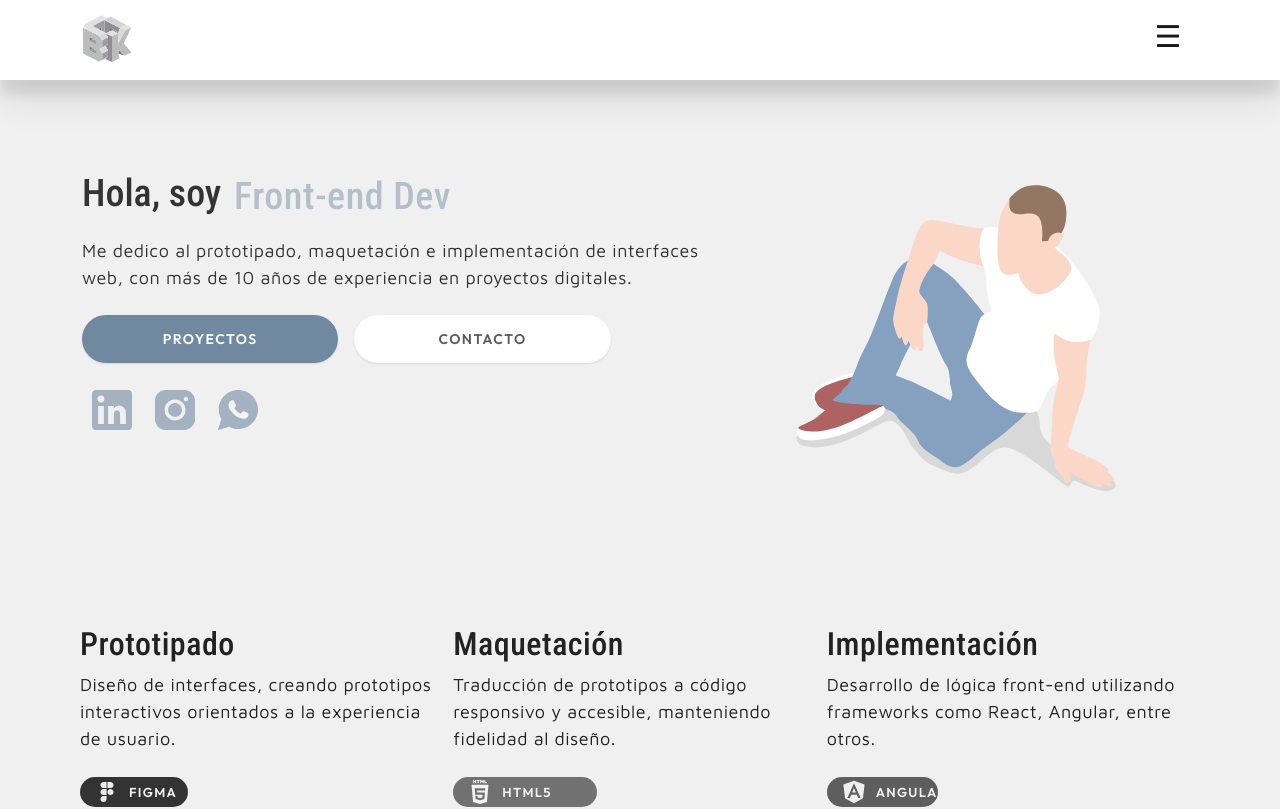
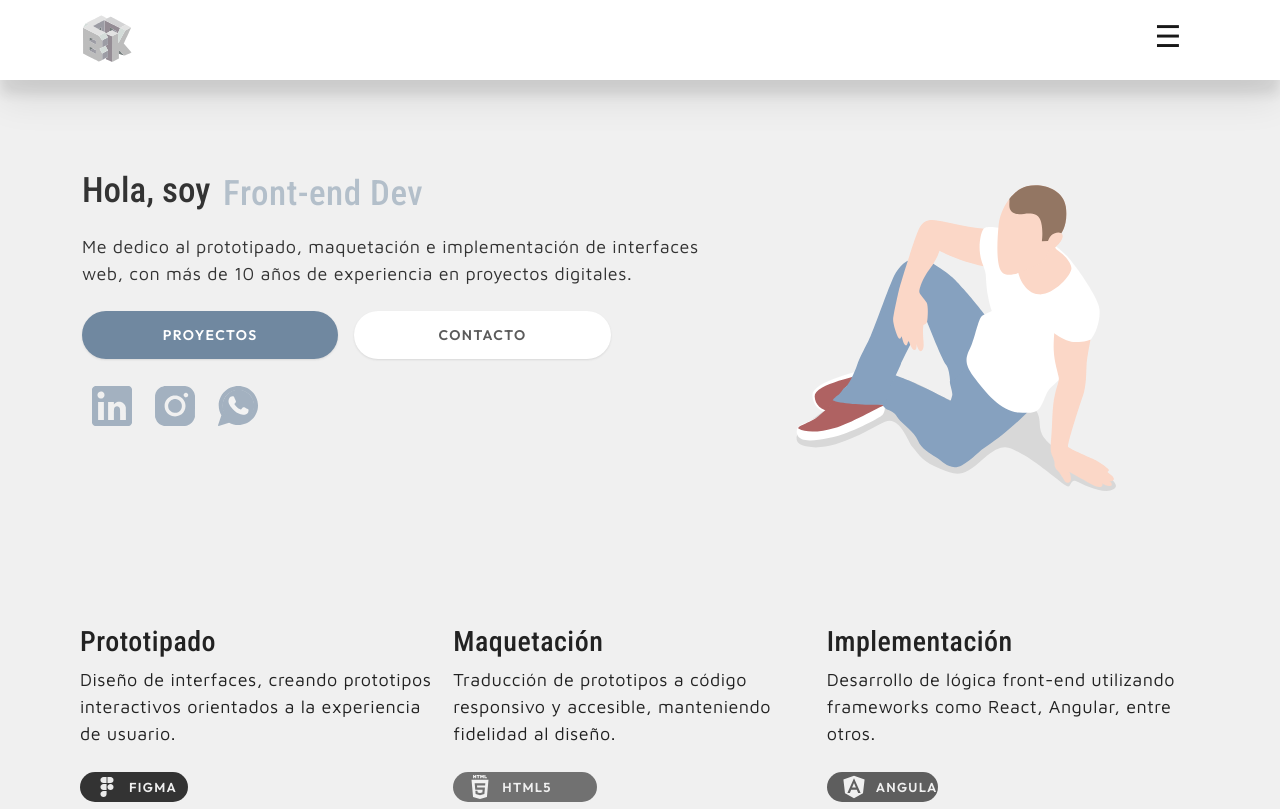
Before and after one commit to baktcl/bakt.github.io, a React (Create React App) app: page / in a window 1280 px wide. Shown: the top 809 px of the page. Built offline with nearby package versions, Linux system fonts and the light colour scheme.

Commit message:
nuevos tamaños de titulos y textos

```diff
--- a/src/scss/intro.scss
+++ b/src/scss/intro.scss
@@ -4,6 +4,9 @@
     h2, p {
         text-align: left;
         color: #222;
+    }
+    h2 {
+        font-size: 28px;
     }
     .skills {
 		display: flex;
--- a/src/scss/perfil.scss
+++ b/src/scss/perfil.scss
@@ -17,13 +17,13 @@
 
   .animated-item-2 {
     color: #333333;
-    font-size: 38px;
+    font-size: 35px;
     font-weight: 500;
     font-family: "Roboto Condensed", sans-serif;
   }
 
   .animated-item {
-    font-size: 38px;
+    font-size: 35px;
     width: 100%;
     line-height: inherit;
     display: block;
```
